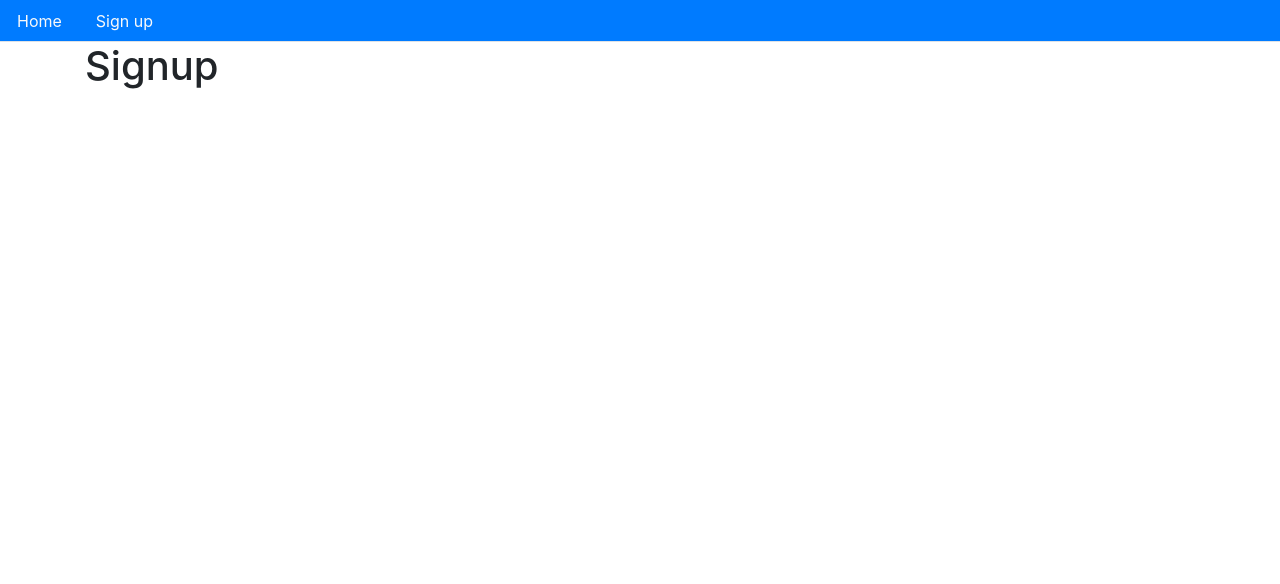
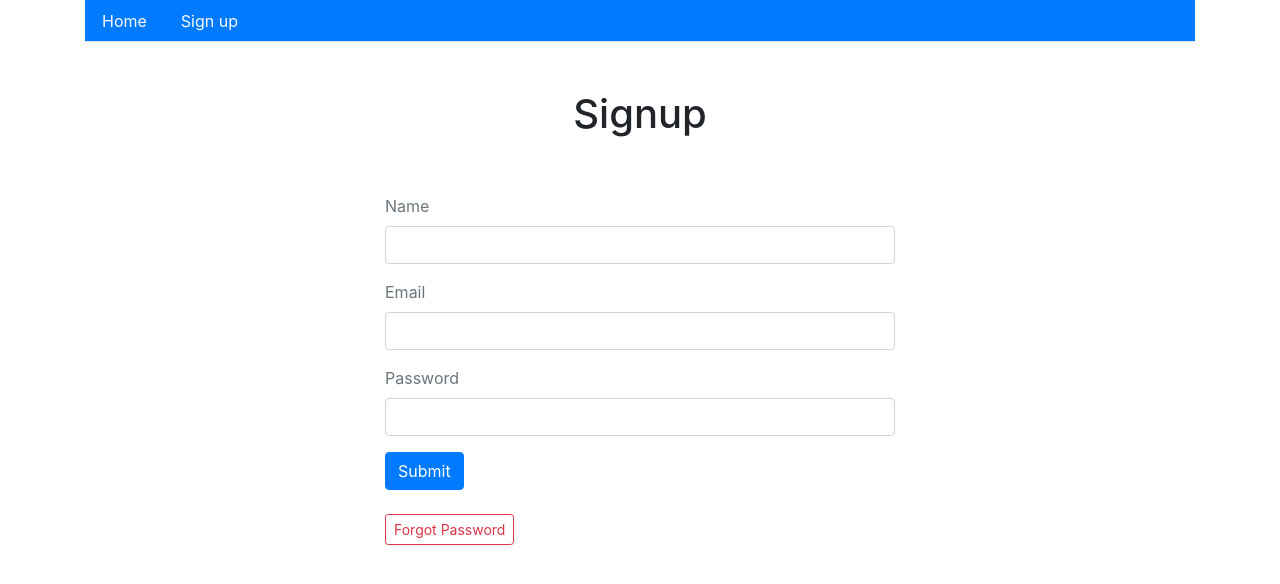
Before and after one commit to harris-nguyen/MERN-Auth-Boilerplate, a React (Create React App) app in the folder client/: page /signup in a window 1280 px wide. Shown: the top 584 px of the page. Built offline with nearby package versions, Linux system fonts and the light colour scheme.

Commit message:
signup works with front and backend

```diff
--- a/client/src/Routes.js
+++ b/client/src/Routes.js
@@ -6,12 +6,14 @@ import Signup from './auth/Signup'
 
 const Routes = () => {
   return (
+    <div className='container'>
     <BrowserRouter>
       <Switch>
         <Route path="/" exact component={App} />
         <Route path="/signup" exact component={Signup} />
       </Switch>
     </BrowserRouter>
+    </div>
   );
 }
 
--- a/client/src/auth/Signup.js
+++ b/client/src/auth/Signup.js
@@ -1,17 +1,108 @@
-import React, {useState} from 'react'
-import {Link, Redirect} from 'react-router-dom'
-import Layout from '../core/layout'
-import axios from 'axios'
-import {ToastContainer, toast} from 'react-toastify'
-import 'react-toastify/dist/ReactToastify.min.css'
+import React, { useState } from "react";
+import { Link, Redirect } from "react-router-dom";
+import Layout from "../core/layout";
+import axios from "axios";
+// import { isAuth } from "./helpers";
+import { ToastContainer, toast } from "react-toastify";
+import "react-toastify/dist/ReactToastify.min.css";
 
 const Signup = () => {
+  const [values, setValues] = useState({
+    name: "",
+    email: "",
+    password: "",
+    buttonText: "Submit",
+  });
+
+  const { name, email, password, buttonText } = values;
+
+  const handleChange = (name) => (event) => {
+    // console.log(event.target.value);
+    setValues({ ...values, [name]: event.target.value });
+  };
+
+  const clickSubmit = (event) => {
+    event.preventDefault();
+    setValues({ ...values, buttonText: "Submitting" });
+    axios({
+      method: "POST",
+      url: `${process.env.REACT_APP_API}/signup`,
+      data: { name, email, password },
+    })
+      .then((response) => {
+        console.log("SIGNUP SUCCESS", response);
+        setValues({
+          ...values,
+          name: "",
+          email: "",
+          password: "",
+          buttonText: "Submitted",
+        });
+        toast.success(response.data.message);
+      })
+      .catch((error) => {
+        console.log("SIGNUP ERROR", error.response.data);
+        setValues({ ...values, buttonText: "Submit" });
+        toast.error(error.response.data.error);
+      });
+  };
+
+  const signupForm = () => (
+    <form>
+      <div className="form-group">
+        <label className="text-muted">Name</label>
+        <input
+          onChange={handleChange("name")}
+          value={name}
+          type="text"
+          className="form-control"
+        />
+      </div>
+
+      <div className="form-group">
+        <label className="text-muted">Email</label>
+        <input
+          onChange={handleChange("email")}
+          value={email}
+          type="email"
+          className="form-control"
+        />
+      </div>
+
+      <div className="form-group">
+        <label className="text-muted">Password</label>
+        <input
+          onChange={handleChange("password")}
+          value={password}
+          type="password"
+          className="form-control"
+        />
+      </div>
+
+      <div>
+        <button className="btn btn-primary" onClick={clickSubmit}>
+          {buttonText}
+        </button>
+      </div>
+    </form>
+  );
+
   return (
     <Layout>
+      <div className="col-md-6 offset-md-3">
         <ToastContainer />
-        <h1>Signup</h1>
+        <h1 className="p-5 text-center">Signup</h1>
+        {signupForm()}
+        <br />
+        <Link
+          to="/auth/password/forgot"
+          className="btn btn-sm btn-outline-danger"
+        >
+          Forgot Password
+        </Link>
+      </div>
     </Layout>
-  )
-}
+  );
+};
 
-export default Signup
+export default Signup;
```
Also changed, not shown: 2 other files (tests, documents, lock files or other folders).
